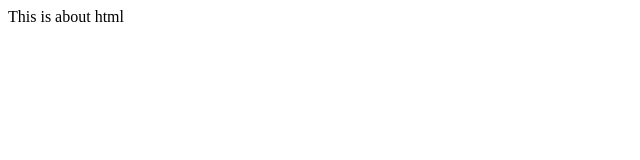
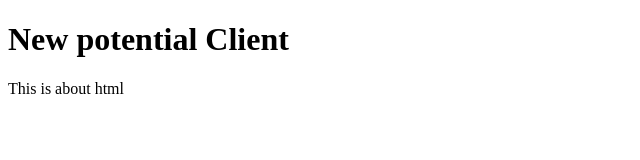
Before and after one commit to hs0078/git-course-repo, a plain HTML site: page about.html in a window 1280 px wide. Shown: the whole page, without its empty margins (0-640 px from the left). Drawn offline with Linux system fonts and the light colour scheme.

Commit message:
added custom header

```diff
--- a/about.html
+++ b/about.html
@@ -1,6 +1,8 @@
 <!DOCTYPE html>
 <html>
   <body>
+	   <h1>New potential Client</h1>
     This is about html
+    <!-- This is the new Form -->
   </body
 <html>
```
